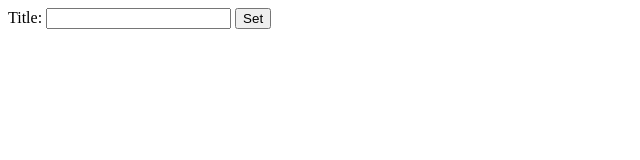
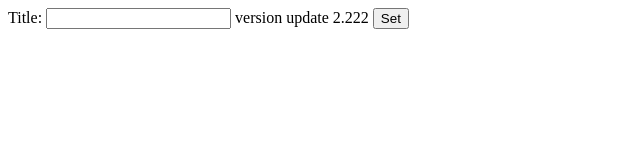
Before and after one commit to sj-eo/ipc1, an Electron app: page index.html in a window 1280 px wide. Shown: the whole page, without its empty margins (0-640 px from the left). Drawn offline with Linux system fonts and the light colour scheme.

Commit message:
update test

```diff
--- a/index.html
+++ b/index.html
@@ -8,6 +8,7 @@
   </head>
   <body>
     Title: <input id="title"/>
+    version update 2.222
     <button id="btn" type="button">Set</button>
     <script src="./renderer.js"></script>
   </body>
```
